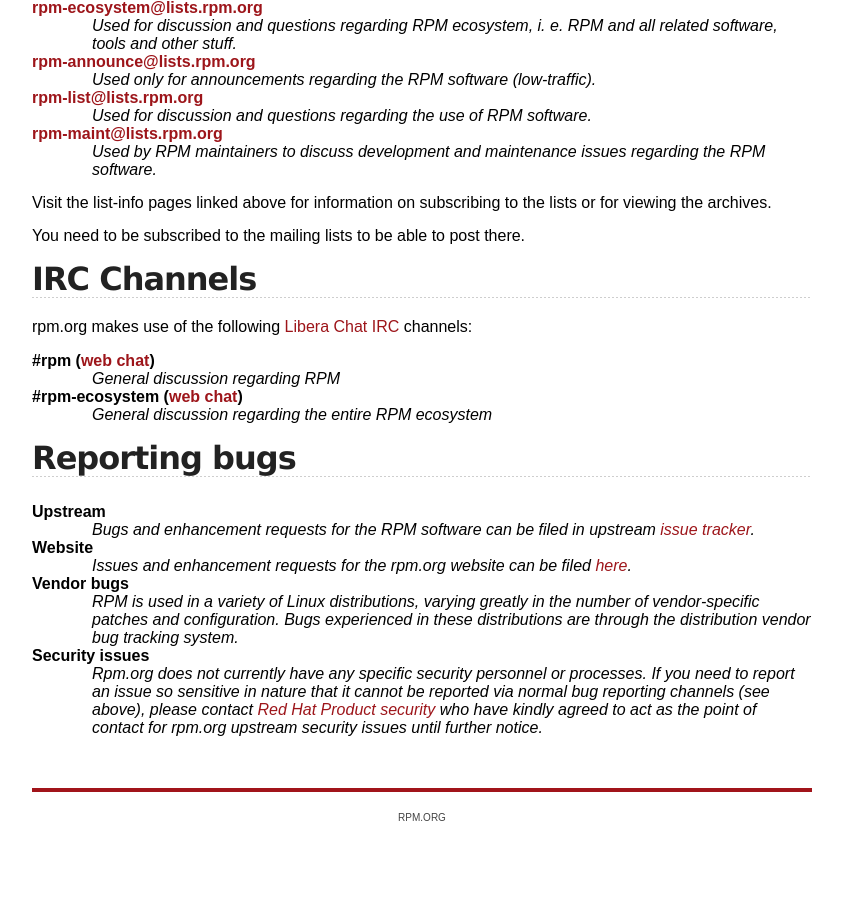
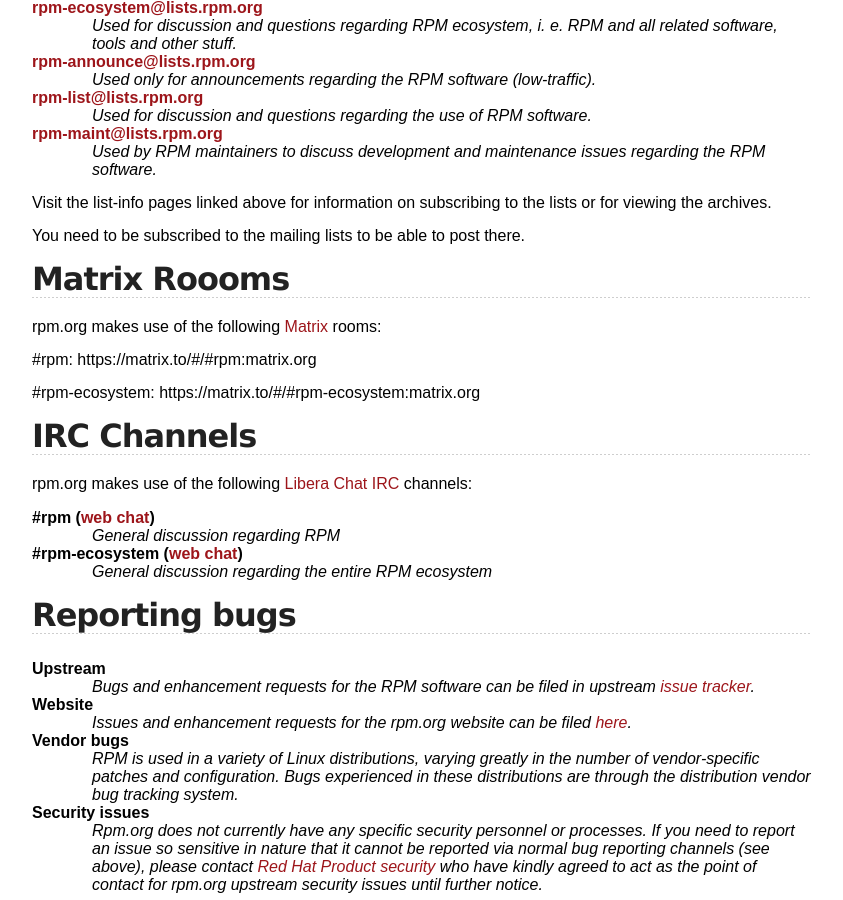
Before and after one commit to rpm-software-management/rpm-web, a Jekyll site: the page built from community.md, in a window 1280 px wide and 900 px high, scrolled down 487 px. Shown: the whole window, without its empty margins (218-1061 px from the left). Built offline with Jekyll 4.4.1, drawn with Linux system fonts in a browser that asks for light colours; before the commit the page ends 1344 px from its top, so only the background shows below that.

Commit message:
Add linkx to Matrix rooms

```diff
--- a/community.md
+++ b/community.md
@@ -27,6 +27,13 @@ rpm.org makes use of the following [email lists](http://lists.rpm.org/mailman/li
 Visit the list-info pages linked above for information on subscribing to the lists or for viewing the archives.
 
 You need to be subscribed to the mailing lists to be able to post there.
+
+## Matrix Roooms
+rpm.org makes use of the following [Matrix](https://matrix.org/) rooms:
+
+\#rpm: https://matrix.to/#/#rpm:matrix.org
+
+\#rpm-ecosystem: https://matrix.to/#/#rpm-ecosystem:matrix.org
 
 ## IRC Channels
 rpm.org makes use of the following [Libera Chat](http://libera.chat)
```
